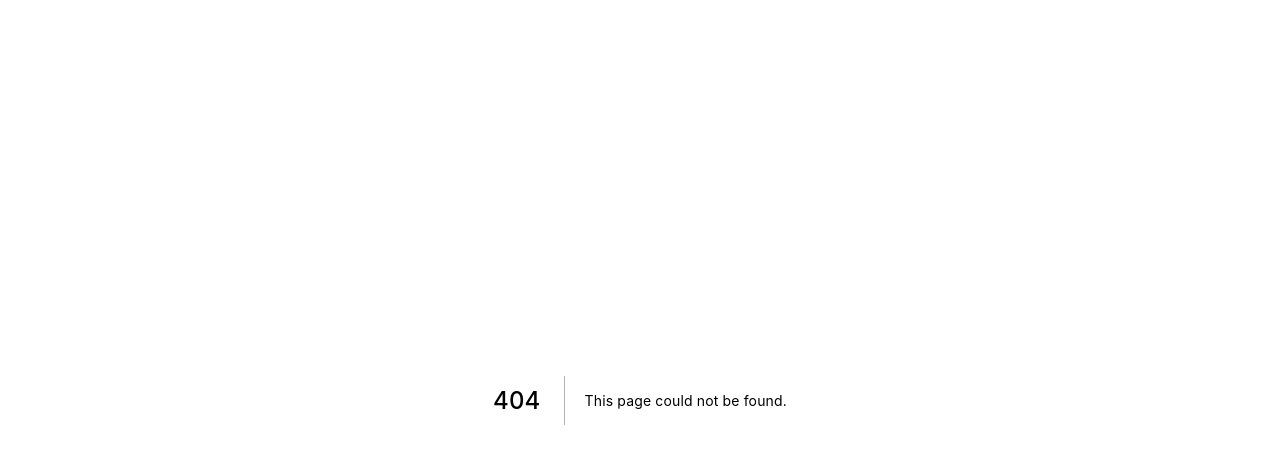
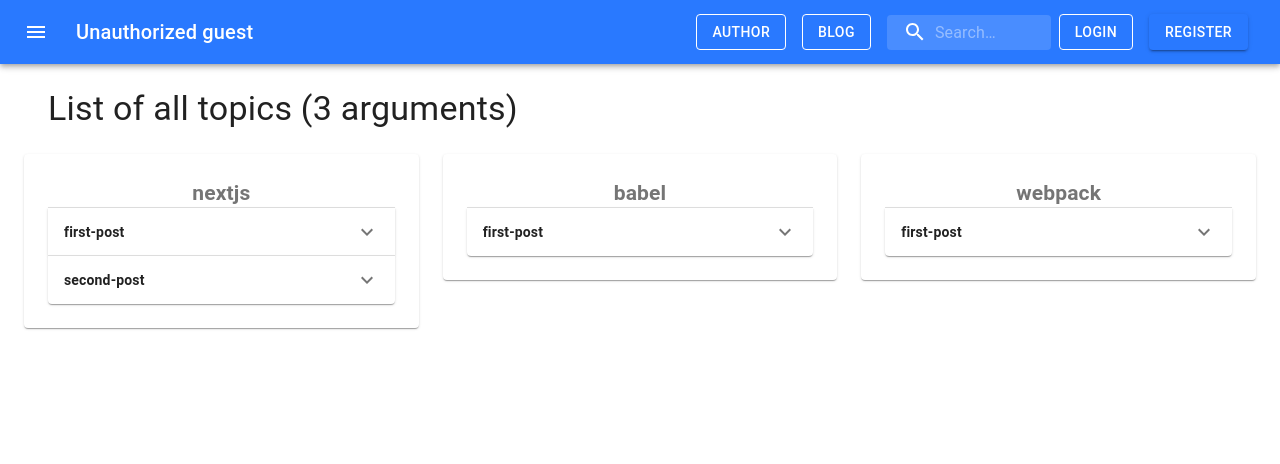
Before and after one commit to didof/next.js-sandbox, a Next.js app: page /blog in a window 1280 px wide. Before the commit this address had no page. Shown: the top 464 px of the page. Built offline with nearby package versions, Linux system fonts and the light colour scheme.

Commit message:
new: setting of blog page

```diff
--- a/components/UI/CustomButton.js
+++ b/components/UI/CustomButton.js
@@ -29,7 +29,6 @@ export default ({
 
 	useEffect(() => {
 		if (prefetch) {
-			console.log(`> prefetching ${href}`)
 			router.prefetch(href)
 		} else {
 			btnRef.current.addEventListener('mouseenter', handle_mouseEnter)
@@ -37,7 +36,6 @@ export default ({
 	}, [])
 
 	const handle_mouseEnter = (e) => {
-		console.log(`> prefetching ${href}`)
 		e.preventDefault()
 		router.prefetch(href)
 	}
--- a/components/notAuthenticated/Nav.js
+++ b/components/notAuthenticated/Nav.js
@@ -86,6 +86,7 @@ export default function SearchAppBar() {
 						{brand}
 					</Typography>
 					<CustomButton href='/author'>Author</CustomButton>
+					<CustomButton href='/blog'>Blog</CustomButton>
 					<div className={classes.search}>
 						<div className={classes.searchIcon}>
 							<SearchIcon />
--- /dev/null
+++ b/pages/blog/index.js
@@ -0,0 +1,123 @@
+import Head from 'next/head'
+import { Layout } from '../../components/notAuthenticated'
+
+import {
+	Grid,
+	Paper,
+	Typography,
+	ExpansionPanel,
+	ExpansionPanelSummary,
+	ExpansionPanelDetails,
+} from '@material-ui/core'
+
+import ExpandMoreIcon from '@material-ui/icons/ExpandMore'
+
+import { makeStyles } from '@material-ui/core/styles'
+
+const useStyles = makeStyles((theme) => ({
+	root: {
+		flexGrow: 1,
+	},
+	paper: {
+		padding: theme.spacing(3),
+		textAlign: 'center',
+		color: theme.palette.text.secondary,
+	},
+	title: {
+		padding: theme.spacing(3),
+	},
+}))
+
+const blogList = ({ pages }) => {
+	const classes = useStyles()
+
+	const title = 'Blog list'
+
+	const separatedPages = (pages) => {
+		let separated = []
+		pages.map(({ topic, slug }) => {
+			if (!separated[topic]) {
+				separated[topic] = [slug]
+			} else {
+				separated[topic].push(slug)
+			}
+		})
+
+		return separated
+	}
+
+	const separated = separatedPages(pages)
+
+	// Calculate how to build the grid
+	const calculateBreakpoints = (numberOfTopics) => {
+		switch (numberOfTopics.length) {
+			case 1:
+				return 12
+			case 2:
+			case 4:
+				return 6
+			default:
+				return 4
+		}
+	}
+
+	const breakpoints = calculateBreakpoints(Object.keys(separated))
+
+	const list_pages = Object.entries(separated).map(([key, values]) => {
+		return (
+			<Grid item xs={breakpoints} key={key}>
+				<Paper className={classes.paper}>
+					<Typography component='h2' variant='title'>
+						{key}
+					</Typography>
+					{values.map((page) => {
+						return (
+							<ExpansionPanel key={page}>
+								<ExpansionPanelSummary expandIcon={<ExpandMoreIcon />}>
+									<Typography component='h4' variant='subtitle'>{page}</Typography>
+								</ExpansionPanelSummary>
+								<ExpansionPanelDetails>
+									<Typography>Description</Typography>
+								</ExpansionPanelDetails>
+							</ExpansionPanel>
+						)
+					})}
+				</Paper>
+			</Grid>
+		)
+	})
+
+	return (
+		<React.Fragment>
+			<Head>
+				<title>{title}</title>
+			</Head>
+			<Layout>
+				<main>
+					<Typography component='h1' variant='h4' className={classes.title}>
+						List of all topics ({Object.keys(separated).length} arguments){' '}
+					</Typography>
+					<div className={classes.root}>
+						<Grid container spacing={3}>
+							{list_pages}
+						</Grid>
+					</div>
+				</main>
+			</Layout>
+		</React.Fragment>
+	)
+}
+
+blogList.getInitialProps = async () => {
+	const pages = [
+		{ topic: 'nextjs', slug: 'first-post' },
+		{ topic: 'nextjs', slug: 'second-post' },
+		{ topic: 'babel', slug: 'first-post' },
+		{ topic: 'webpack', slug: 'first-post' },
+		// { topic: 'react', slug: 'first-post' },
+	]
+
+	return { pages }
+}
+
+export default blogList
--- a/pages/index.js
+++ b/pages/index.js
@@ -1,7 +1,7 @@
 import Head from 'next/head'
 import { Layout } from '../components/notAuthenticated'
 
-export default function Home() {
+const guestDashboard = () => {
 	const title = 'Temporary tab title'
 
 	return (
@@ -9,7 +9,9 @@ export default function Home() {
 			<Head>
 				<title>{title}</title>
 			</Head>
-			<Layout><main>index</main></Layout>
+			<Layout><main><h1>Index</h1></main></Layout>
 		</>
 	)
 }
+
+export default guestDashboard
```
Also changed, not shown: pages/temporary.js (added, +34 -0 lines), posts/babel/postuno.md (added, +8 -0 lines), posts/nextjs/post1.md (added, +8 -0 lines), pages/blog/[topic]/[slug].js (added), 1 other file (tests, documents, lock files or other folders).
